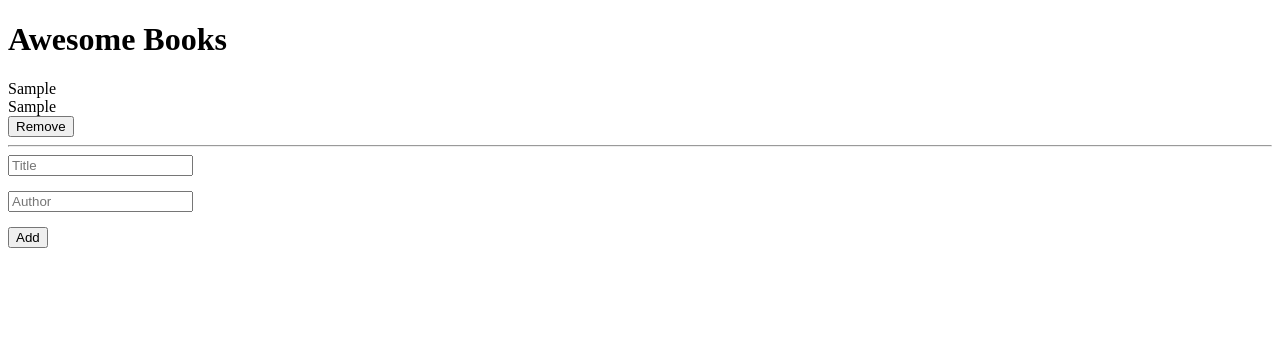
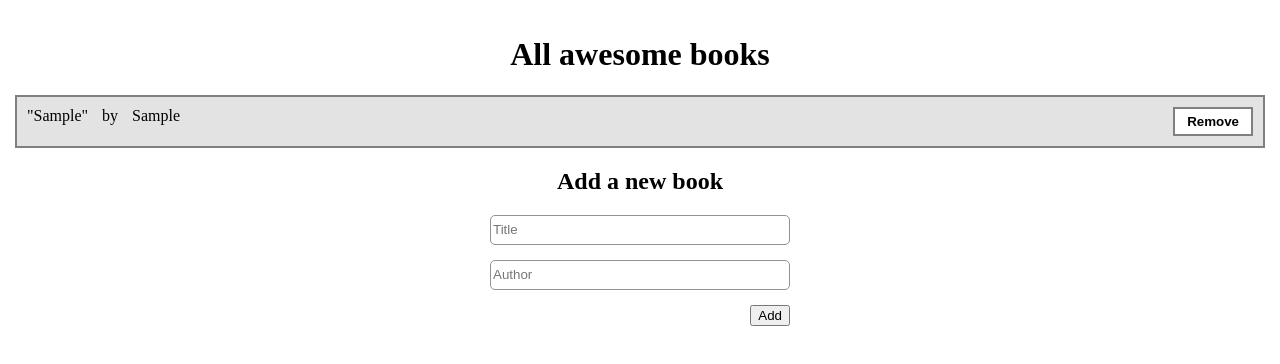
Before and after one commit to dheerajsachdeva/awesomeBooksES6, a website: page index.html in a window 1280 px wide. Both pictures are taken after typing "Sample", "Sample" into the empty fields and a click on the button "Add". Drawn offline with Linux system fonts and the light colour scheme.

Commit message:
Add changes to style aweomsome books

```diff
--- a/index.html
+++ b/index.html
@@ -9,9 +9,10 @@
 </head>
 <body>
     <main>
-        <h1>Awesome Books</h1>
+        <h1>All awesome books</h1>
         <section id="articles"></section>
-        <section>
+        <section class="add-book">
+            <h2>Add a new book</h2>
             <form id="articleForm">
                 <div>
                     <label>
--- a/script1.js
+++ b/script1.js
@@ -5,12 +5,13 @@ class Library {
     for (let i = 0; i < books.length; i += 1) {
       innerHTML += `
                 <article id="${books[i].id}">
-                    <div class="title">${books[i].title}</div>
-                    <div class="author">${books[i].author}</div>
-                    <button class="removeButton" onclick="Library.removeData(${books[i].id
-})">Remove</button>
+                  <div>
+                    <span class="title">"${books[i].title}"</span>
+                    <span class="separater">by</span>
+                    <span class="author">${books[i].author}</span>
+                  </div>
+                  <button class="removeButton" onclick="Library.removeData(${books[i].id})">Remove</button>
                 </article>
-                <hr />
                 `;
     } document.querySelector('#articles').innerHTML = innerHTML;
     return innerHTML;
--- a/style.css
+++ b/style.css
@@ -4,6 +4,78 @@
   box-sizing: border-box;
 }
 
+body {
+  margin: 0;
+  padding: 0;
+}
+
+h1 {
+  display: flex;
+  justify-content: center;
+}
+
+main {
+  padding: 15px;
+}
+
+#articles {
+  border: 2px solid gray;
+}
+
+article {
+  padding: 10px;
+  display: flex;
+}
+
+article span.separater {
+  padding: 0 10px;
+}
+
+article button {
+  padding: 5px 12px;
+  margin-left: auto;
+  font-weight: bold;
+  background-color: #fff;
+  border: 2px solid gray;
+}
+
+article:nth-child(odd) {
+  background: #e3e3e3;
+}
+
+.add-book {
+    display: flex;
+    align-items: center;
+    flex-direction: column;
+}
+
+.add-book h2 {
+    text-align: center;
+    width: 100%;
+}
+
+#articleForm {
+  max-width: 300px;
+  width: 100%;
+}
+
+#articleForm input {
+
+    width: 100%;
+    height: 30px;
+    border: 1px solid #949191;
+    border-radius: 5px;
+}
+
+#articleForm button {
+    margin-left: auto;
+
+}
+
 #articleForm div {
-  margin-bottom: 15px;
+    margin-bottom: 15px;
 }
+
+#articleForm div:last-child {
+    display: flex;
+}
```
